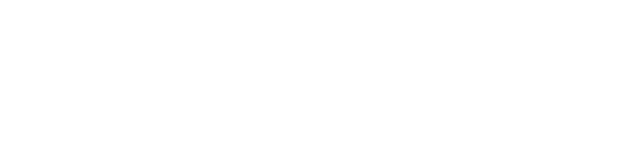
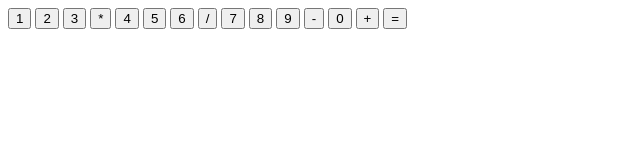
Before and after one commit to rahmanaga/calculator, a plain HTML site: page index.html in a window 1280 px wide. Shown: the whole page, without its empty margins (0-640 px from the left). Drawn offline with Linux system fonts and the light colour scheme.

Commit message:
Add buttons for each digit and operator

```diff
--- a/index.html
+++ b/index.html
@@ -7,6 +7,23 @@
     <title>Calculator</title>
   </head>
   <body>
+    <div class="container">
+      <button>1</button>
+      <button>2</button>
+      <button>3</button>
+      <button>*</button>
+      <button>4</button>
+      <button>5</button>
+      <button>6</button>
+      <button>/</button>
+      <button>7</button>
+      <button>8</button>
+      <button>9</button>
+      <button>-</button>
+      <button>0</button>
+      <button>+</button>
+      <button>=</button>
+    </div>
     <script src="app.js"></script>
   </body>
 </html>
```
